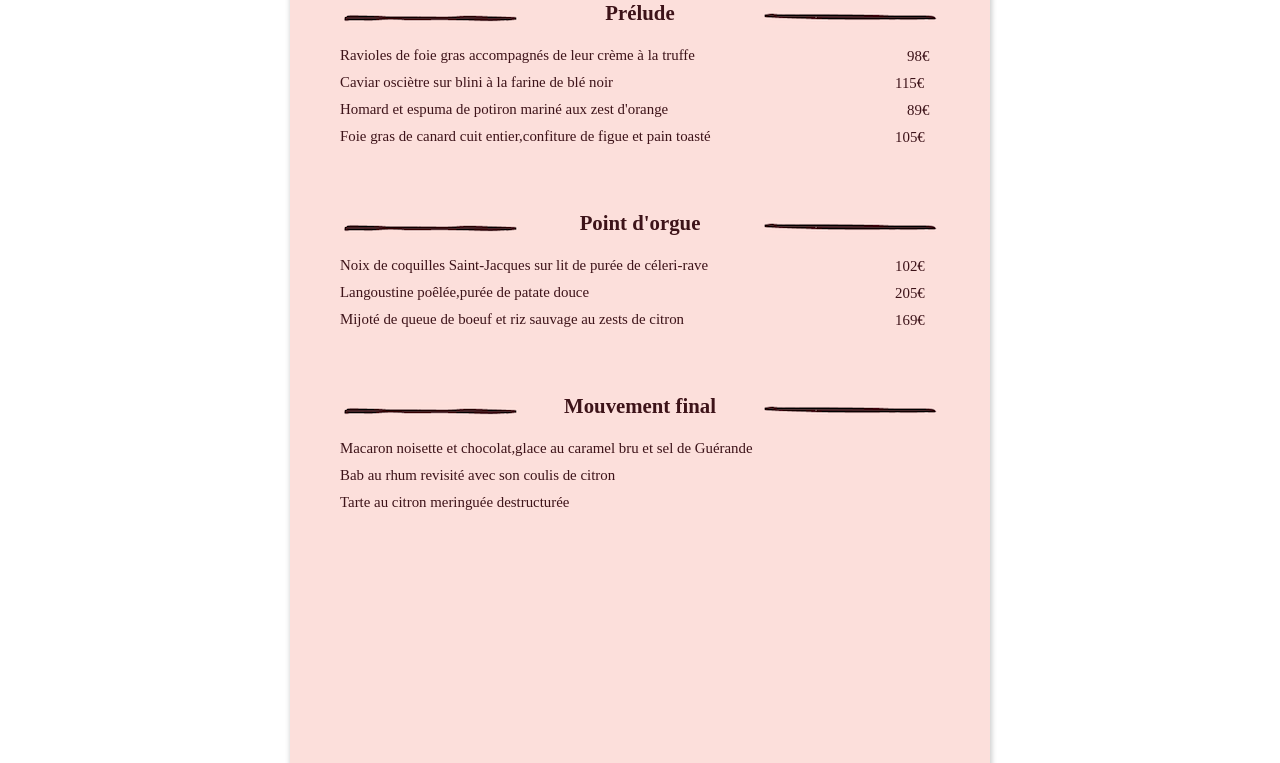
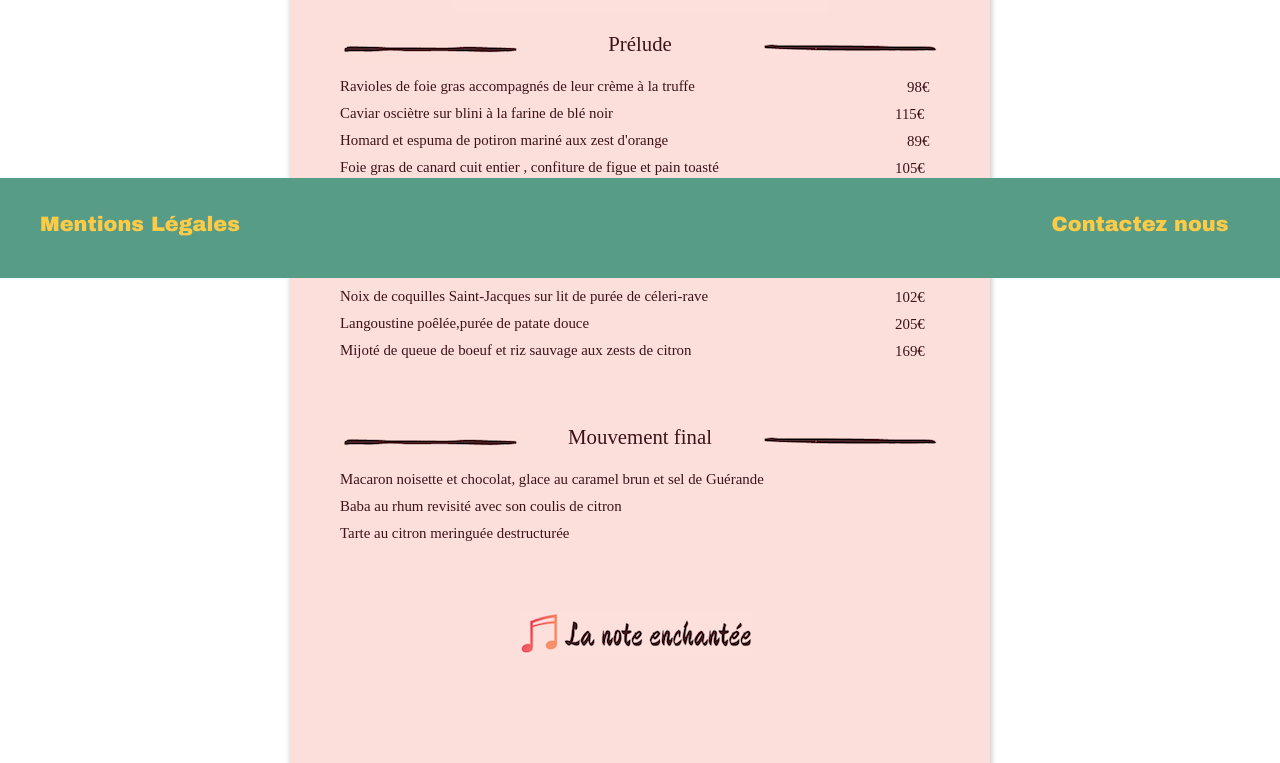
Before and after one commit to tbara29/Projet_3, a website: page menu1.html in a window 1280 px wide. Shown: the part 522-1285 px from the top of the page. Drawn offline with Linux system fonts and the light colour scheme; a web font is replaced by a local one.

Commit message:
footer scrolling et animations soulignement

```diff
--- a/menu1.html
+++ b/menu1.html
@@ -20,15 +20,26 @@
     <h2>La note enchantée</h2>
 <section id="menu1_complet">
      <div id="entete_menu">
-     <img src="./images/logo_note.png">
-     <h4>La note enchantée</h3>
+     <img src="./images/entete_menu1.png">
+
      </div>
 
     <section id="contener">
 
             <div class="entree_plat_dessert">
 
-                <div class="trait"><img src="./images/trait_left.png"></div><div> <h5> <span class="trait"></span>Prélude </h5></div><div class="trait2"><img src="./images/trait_right.png"></div>
+                <div class="trait"><img src="./images/trait_left.png"></div>
+
+            <div class="anim_bar">
+                <a href="#">Prélude </a>
+
+                <div class="progress">
+                    <div class="progress__bar"></div>
+                </div>
+
+            </div>
+
+                <div class="trait2"><img src="./images/trait_right.png"></div>
                 </div>
 
             <section class="box">
@@ -39,7 +50,7 @@
 
                 <li>Caviar osciètre sur blini à la farine de blé noir</li>
                 <li>Homard et espuma de potiron mariné aux zest d'orange</li>
-                <li>Foie gras de canard cuit entier,confiture de figue et pain toasté</li>
+                <li>Foie gras de canard cuit entier , confiture de figue et pain toasté</li>
                 </ul>
                 <div class="prix">
                         <p>  98€</p>
@@ -51,7 +62,19 @@
             </section>
 
                 <div class="entree_plat_dessert">
-                <div class="trait"><img src="./images/trait_left.png"></div><div> <h5>Point d'orgue</h5></div><div class="trait2"><img src="./images/trait_right.png"></div>
+
+                <div class="trait"><img src="./images/trait_left.png"></div>
+
+            <div class="anim_bar">
+                <a href="#">Point d'orgue </a>
+
+                <div class="progress">
+                    <div class="progress__bar"></div>
+                </div>
+
+            </div>
+
+                <div class="trait2"><img src="./images/trait_right.png"></div>
                 </div>
             <section class="box2">
 
@@ -60,7 +83,7 @@
                 <li>Noix de coquilles Saint-Jacques sur lit de purée de céleri-rave </li>
 
                 <li>Langoustine poêlée,purée de patate douce</li>
-                <li>Mijoté de queue de boeuf et riz sauvage au zests de citron</li>
+                <li>Mijoté de queue de boeuf et riz sauvage aux zests de citron</li>
                 </ul>
                 <div class="prix">
                         <p>  102€</p>
@@ -72,20 +95,37 @@
             </section>
 
             <div class="entree_plat_dessert">
-                <div class="trait"><img src="./images/trait_left.png"></div><div> <h5> Mouvement final </h5></div><div class="trait2"><img src="./images/trait_right.png"></div>
+
+                <div class="trait"><img src="./images/trait_left.png"></div>
+
+            <div class="anim_bar">
+                <a href="#">Mouvement final </a>
+
+                <div class="progress">
+                    <div class="progress__bar"></div>
+                </div>
+
+            </div>
+
+                <div class="trait2"><img src="./images/trait_right.png"></div>
                 </div>
             <section class="box">
 
                 <ul class="description_plat">
 
-                <li>Macaron noisette et chocolat,glace au caramel bru et sel de Guérande </li>
+                <li>Macaron noisette et chocolat, glace au caramel brun et sel de Guérande </li>
 
-                <li>Bab au rhum revisité avec son coulis de citron</li>
+                <li>Baba au rhum revisité avec son coulis de citron</li>
                 <li>Tarte au citron meringuée destructurée</li>
                 </ul>
 
                 </section>
             </section>
+            <div id="fin_menu">
+
+                <img src="./images/fin_menu1.png">
+
+            </div>
 </section>
 
 
@@ -93,9 +133,14 @@
     <div id="footer">
         <div class="footer_txtcolor">
 
-                <div class="txt_position"><h3>Mentions légales</h3></div>
-
-                <div class="ctct_position"><h3>Contactez-nous</h3></div>
+<div class="txt_position">
+<a href="mentions_legales.html">Mentions Légales</a>
+</div>
+<div class="ctct_position">
+<a href="mailto:nullpart@gmail.com">Contactez nous</a>
+</div>
+        </div>
+    </div>
 </footer>
 </body>
 </html>
--- a/sass/menu1.scss
+++ b/sass/menu1.scss
@@ -10,8 +10,14 @@
     font-family: $police_menu1;
     margin: auto;
     margin-bottom: 40px;
+    position: relative;
+
 
 }
+body{
+    margin-bottom: 200px;
+}
+
 #contenair{
 
     #menu1, #menu2, #menu3, #menu4{
@@ -37,29 +43,71 @@
     font-size: 2.3em;
 
 }
+#contener{
+    @include font_color_menu1;
+    width: 600px;
+    margin: auto;
 
-#footer{
-    height: 100px;
-    background: $headfoot_color;
 }
+
+#entete_menu{
+    display: flex;
+    flex-direction: column;
+    align-items: center;
+       & img{
+           margin-top: 30px;
+           margin-bottom: 20px;
+       }
+}
+
 .entree_plat_dessert{
     display: flex;
     justify-content: space-between;
 
 
 }
-#contener{
-    @include font_color_menu1;
-    width: 600px;
-    margin: auto;
+
+.anim_bar{
+    display: flex;
+    flex-direction: column;
 
 }
+
+
+.progress {
+
+
+    padding: 0;
+
+    &__bar {
+        border-radius: 1px;
+        width: 100%;
+        height: 2px;
+        background:  #3d1319;
+    transform-origin: left;
+    transform: scaleX(0);
+    transition: transform 400ms ease-in-out;
+    }
+}
+a:hover{
+
+    & + .progress {
+        & > .progress__bar {
+                transform: scaleX(1);
+            }
+        }
+    }
+
 .box{
     width: 600px;
     display: flex;
     justify-content: space-between;
     margin-bottom: 40px;
 }
+
+
+
+
 
 .box2{
     width: 600px;
@@ -68,22 +116,12 @@
     margin-bottom: 40px;
 }
 
-
-#entete_menu{
-    display: flex;
-    flex-direction: column;
-    align-items: center;
-       & img{
-           margin-top: 50px;
-       }
-}
-
-
 h2{
+    font-family: $police_menu1;
     font-size: 2.3em;
     text-align: center;
     margin-top: 35px;
-    margin-bottom: 27px;
+    margin-bottom: 40px;
 
 }
 h4{
@@ -105,9 +143,15 @@ p{
 .trait,.trait2{
     margin-top: 8px;
 }
-h5{
+a{
     font-size: 1.3em;
     margin: auto;
+    text-decoration: none;
+
+    padding: 0;
+    margin: 0;
+    text-decoration: none;
+    color: #3d1319;
 
 }
 ul{
@@ -120,6 +164,8 @@ li{
 
     margin-bottom: 10px;
 }
+
+
 .prix{
     width: 45px;
 
@@ -138,6 +184,24 @@ li{
     justify-content: space-around;
 
 }
+#fin_menu{
+   display: flex;
+   justify-content: center;
+}
+
+#footer{
+    height: 100px;
+    width: 100%;
+    background: $headfoot_color;
+    margin-top: 50px;;
+    position: fixed;
+    bottom: 0;
+    left: 0;
+    right: 0
+
+    ;
+
+}
 
 .footer_txtcolor{
     height: 100px;
@@ -145,25 +209,17 @@ li{
     display: flex;
     justify-content: space-between;
 
-    font-size: 1.4em;
+
     margin-bottom: 10px;
 
 }
-.txt_position:hover {
 
-    animation: wiggle 0.4s ease-in-out;
-    animation-iteration-count: 1;
-  }
-  @keyframes wiggle {
-    20%  { transform: translateX(2px);  }
-    40%  { transform: translateX(-2px); }
-    60%  { transform: translateX(2px);  }
-    80%  { transform: translateX(-2px); }
-    100% { transform: translateX(0);    }
-  }
+
+
 .txt_position a{
     @include footer();
 }
+
 .txt_position{
     overflow: hidden;
     display: flex;
@@ -174,6 +230,7 @@ li{
 }
 
 
+
 .ctct_position{
     display: flex;
     justify-content: center;
@@ -181,16 +238,16 @@ li{
     margin-right: 15px;
     margin-top: 5px;
 }
+
 .ctct_position a{
 
 
 @include footer();
 }
-.ctct_position:hover {
 
-    animation: wiggle 0.4s ease;
-    animation-iteration-count: 1;
-  }
+
+  /* Animation effet wigle du footer*/
+
   @keyframes wiggle {
     20%  { transform: translateX(2px);  }
     40%  { transform: translateX(-2px); }
@@ -199,6 +256,25 @@ li{
     100% { transform: translateX(0);    }
   }
 
+  .txt_position:hover {
+
+    animation: wiggle 0.4s ease-in-out;
+    animation-iteration-count: 1;
+  }
+
+  @keyframes wiggle {
+    20%  { transform: translateX(2px);  }
+    40%  { transform: translateX(-2px); }
+    60%  { transform: translateX(2px);  }
+    80%  { transform: translateX(-2px); }
+    100% { transform: translateX(0);    }
+  }
+
+  .ctct_position:hover {
+
+    animation: wiggle 0.4s ease;
+    animation-iteration-count: 1;
+  }
 
 
 header,footer{
```
Also changed, not shown: images/entete_menu1.png (added), images/fin_menu1.png (added), sass/menu1.css, sass/menu1.min.css. Lines whose indentation alone changed are shown as unchanged.
